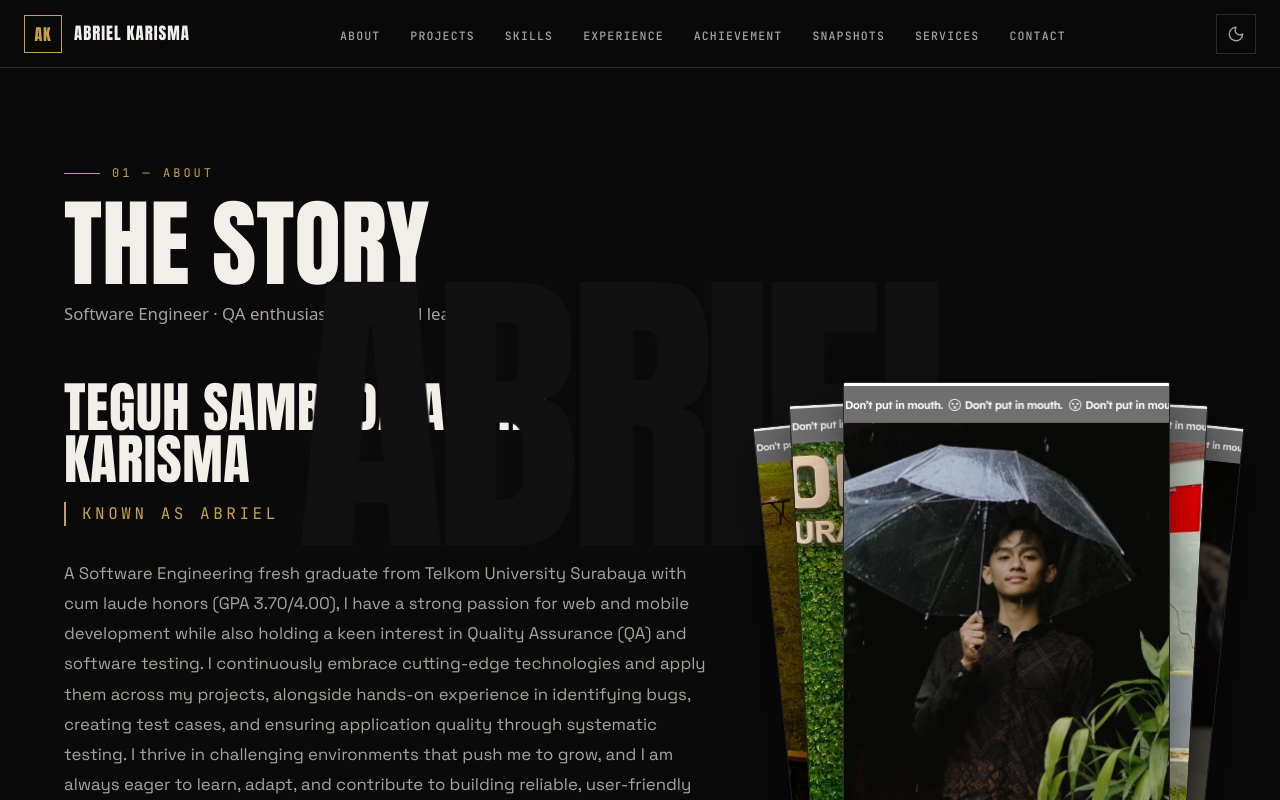
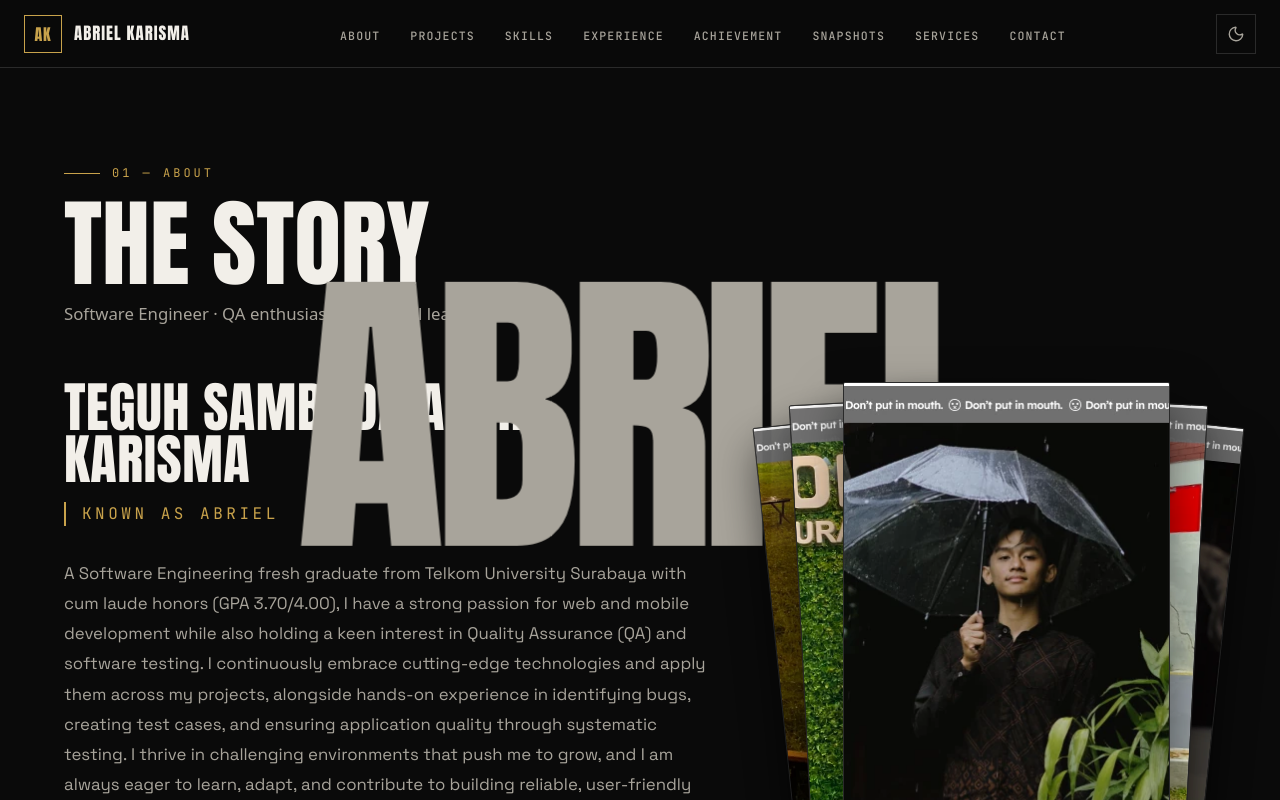
Before and after one commit to abrielkarisma/abriel-porto, a Vue app: page /portfolio in a window 1280 px wide. Shown: the top 800 px of the page. Built offline with nearby package versions, Linux system fonts and the light colour scheme.

Commit message:
AbrielMark: legible watermark color

```diff
--- a/src/components/sections/AbrielMark.vue
+++ b/src/components/sections/AbrielMark.vue
@@ -76,7 +76,8 @@ onUnmounted(() => {
   letter-spacing: -0.04em;
   line-height: 0.9;
   white-space: nowrap;
-  color: var(--blk-2);
+  color: var(--gray);
+  opacity: 0.5;
   user-select: none;
   pointer-events: none;
   will-change: transform, opacity;
```
